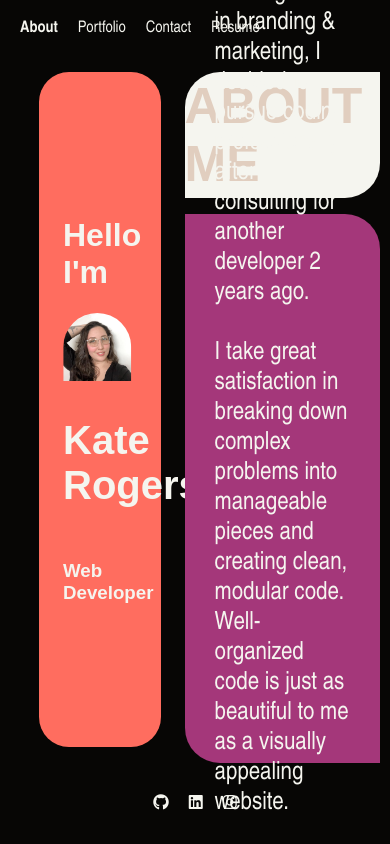
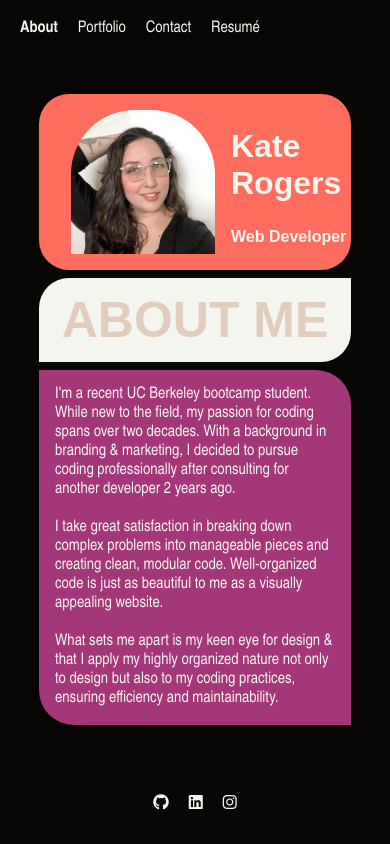
Before and after one commit to KateMcRo/reactPortfolio, a React (Create React App) app: page / in a window 390 px wide. Shown: the top 844 px of the page. Built offline with nearby package versions, Linux system fonts and the light colour scheme; a web font is replaced by a local one.

Commit message:
updated smart phone styling for about

```diff
--- a/src/App.css
+++ b/src/App.css
@@ -55,23 +55,23 @@ a:hover {
 
 .signature {
     font-family: var(--font2);
-    font-size: 40px;
+    font-size: 2.5rem;
 }
 
 .roundLR {
-  border-top-left-radius: 35px;
-  border-bottom-right-radius: 35px;
+  border-top-left-radius: 2.1875rem;
+  border-bottom-right-radius: 2.1875rem;
 }
 
 .roundRL {
-  border-top-right-radius: 35px;
-  border-bottom-left-radius: 35px;
+  border-top-right-radius: 2.1875rem;
+  border-bottom-left-radius: 2.1875rem;
 }
 
 .input {
   padding: .75rem;
   width: 36vw;
-  border-radius: 15px;
+  border-radius: 0.9375rem;
   background-color: var(--wht);
 }
 
@@ -79,20 +79,3 @@ a:hover {
   position: absolute;
   transform: translate(-50%, -50%);
 }
-
-/*** Mobile CSS ***/
-
-  /** Tablets **/
-  @media only screen and (min-width: 481px) and (max-width: 1024px)  {
-    .body {
-      font-size: 22px;
-    }
-  }
-
- /** Smartphones **/
-@media only screen and (max-width: 480px) {
-  .body {
-    font-size: 12px;
-    margin: 1rem;
-  }
-}
--- a/src/components/about/About.jsx
+++ b/src/components/about/About.jsx
@@ -1,8 +1,10 @@
-import "./about.css"
-import selfie from '../../assets/selfie.jpeg';
+import "./about.css";
+import selfie from "../../assets/selfie.jpeg";
 
 export default function About() {
-    return(
+  return (
+    <>
+      {/* web view */}
       <div id="main" className="flex">
         <div id="profile-box" className="flex column">
           <h1 className="header">Hello I'm</h1>
@@ -21,14 +23,57 @@ export default function About() {
           </div>
           <div id="about-box" className="flex container roundRL">
             <p className="body">
-                        I'm a recent UC Berkeley bootcamp student. While new to the field, my passion for coding spans over two decades. With a background in branding & marketing, I decided to pursue coding professionally after consulting for another developer 2 years ago.
-                    <br/><br/>
-                        I take great satisfaction in breaking down complex problems into manageable pieces and creating clean, modular code. Well-organized code is just as beautiful to me as a visually appealing website.
-                    <br/><br/>
-                        What sets me apart is my keen eye for design & that I apply my highly organized nature not only to design but also to my coding practices, ensuring efficiency and maintainability.
+              I'm a recent UC Berkeley bootcamp student. While new to the field,
+              my passion for coding spans over two decades. With a background in
+              branding & marketing, I decided to pursue coding professionally
+              after consulting for another developer 2 years ago.
+              <br />
+              <br />
+              I take great satisfaction in breaking down complex problems into
+              manageable pieces and creating clean, modular code. Well-organized
+              code is just as beautiful to me as a visually appealing website.
+              <br />
+              <br />
+              What sets me apart is my keen eye for design & that I apply my
+              highly organized nature not only to design but also to my coding
+              practices, ensuring efficiency and maintainability.
             </p>
           </div>
         </div>
       </div>
-        )
+      {/* Mobile View */}
+      <div id="mobile">
+        {/* Coral Box */}
+        <div id="m-profile-box" className="flex ">
+          <img id="aboutImg" src={selfie} alt="Kate Rogers"></img>
+          <div className="text-container">
+            <h2 className="signature">Kate Rogers</h2>
+            <h3 className="basic">Web Developer</h3>
+          </div>
+        </div>
+        <div id="m-title-box" className="basic">
+          <h4>ABOUT ME</h4>
+        </div>
+        {/* Magenta Box */}
+        <div id="m-about-box" className="flex container roundRL">
+          <p className="body">
+            I'm a recent UC Berkeley bootcamp student. While new to the field,
+            my passion for coding spans over two decades. With a background in
+            branding & marketing, I decided to pursue coding professionally
+            after consulting for another developer 2 years ago.
+            <br />
+            <br />
+            I take great satisfaction in breaking down complex problems into
+            manageable pieces and creating clean, modular code. Well-organized
+            code is just as beautiful to me as a visually appealing website.
+            <br />
+            <br />
+            What sets me apart is my keen eye for design & that I apply my
+            highly organized nature not only to design but also to my coding
+            practices, ensuring efficiency and maintainability.
+          </p>
+        </div>
+      </div>
+    </>
+  );
 }
--- a/src/components/about/about.css
+++ b/src/components/about/about.css
@@ -1,5 +1,9 @@
 #main {
     height: 100%;
+  }
+
+  #mobile {
+    display: none;
   }
 
   #profile-box {
@@ -8,7 +12,7 @@
     background-color: var(--org);
     width: 25vw;
     height: 100%;
-    border-radius: 30px;
+    border-radius: 1.875rem;
     margin-right: 1.5rem;
     padding-left: 1.5rem;
   }
@@ -28,9 +32,9 @@
   }
 
   #aboutImg {
-    width: 70%;
+    width: 15rem;
     height: auto;
-    border-top-left-radius: 125px;
+    border-top-left-radius: 7.8125rem;
     transform: scaleX(-1);
     margin-left: 2rem;
   }
@@ -49,7 +53,7 @@
     background-color: var(--wht);
     color: var(--lt);
     height: 15vh;
-    font-size: 50px;
+    font-size: 3.125rem;
   }
 
   #about-box {
@@ -59,40 +63,107 @@
   }
 
   .body {
-    margin: 40px;
-    font-size: 25px;
+    margin: 2.5rem;
+    font-size: 1.5625rem;
     font-family: var(--font3);
   }
 
 
   /*** Mobile CSS ***/
 
-  /** Tablets **/
-  @media only screen and (min-width: 481px) and (max-width: 1024px)  {
+  /** Phones & Small Tablets **/
+  @media screen and (max-width: 540px) {
+    #main {
+      display: none;
+    }
 
-  #profile-box {
-    justify-content: center;
+    #m-title-box {
+      display: none;
+    }
+
+    #mobile {
+      display: flex;
+      flex-direction: column;
+      height: 100%;
+      width: 100%;
+      justify-content: center;
+    }
+
+    #m-profile-box {
+      display: flex;
+      background-color: var(--org);
+      border-top-left-radius: 1.875rem;
+      border-bottom-right-radius: 1.875rem;
+      align-items: center;
+    }
+
+    #aboutImg {
+      display: block;
+      width: 9rem;
+      height: 9rem;
+      margin-left: 1rem;
+      border-top-right-radius: 5rem;
+      border-top-left-radius: 5rem;
+      padding: 1rem;
+    }
+
+    .text-container {
+      flex-direction: column;
+    }
+
+    .signature {
+      font-size: 2rem;
+    }
+
+    .basic {
+      font-size: 1rem;
+    }
+
+    #m-about-box {
+      margin-top: .5rem;
+      background-color: var(--mag);
+    }
+    .body {
+      font-size: 1rem;
+      margin: 1rem;
+
+    }
+
+    /* Targeting taller phones */
+    @media (min-width: 390px) {
+      #m-profile-box {
+        border-radius: 1.875rem;
+      }
+
+      #m-title-box {
+        display: flex;
+        background-color: var(--wht);
+        color: var(--lt);
+        height: 10vh;
+        margin-top: .5rem;
+        font-size: 3.125rem;
+        border-top-left-radius: 1.875rem;
+        border-bottom-right-radius: 1.875rem;
+        justify-content: center;
+        align-items: center;
+      }
+
+      h4 {
+        margin: 0;
+      }
+    }
+
+    /* Targeting Galaxy Fold */
+    @media screen and (max-width: 280px) {
+      .body {
+        font-size: .875rem;
+      }
+      #aboutImg {
+        display: none;
+      }
+
+      #m-profile-box {
+        justify-content: center;
+      }
+    }
   }
-}
-
-/** Smartphones **/
-@media only screen and (max-width: 480px) {
-
-  #profile-box {
-    justify-content: center;
-  }
-
-  .circle-overlay {
-    display: none;
-  }
-
-  #aboutImg {
-    width: 70%;
-    height: auto;
-    border-top-left-radius: 100px;
-    border-top-right-radius: 100px;
-    transform: scaleX(-1);
-    margin-left: 0rem;
-  }
-
-}
```
Also changed, not shown: 1 other file (tests, documents, lock files or other folders). Lines whose indentation alone changed are shown as unchanged.
